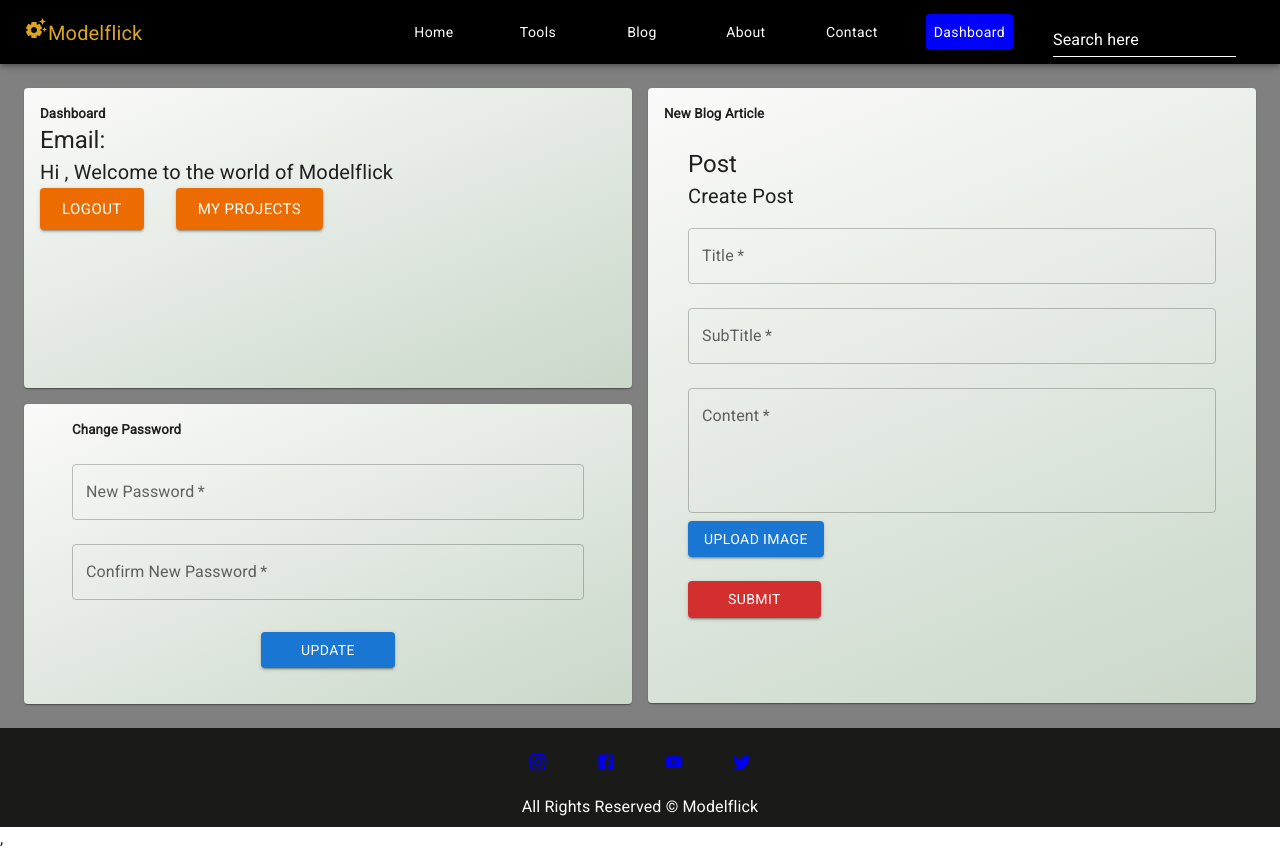
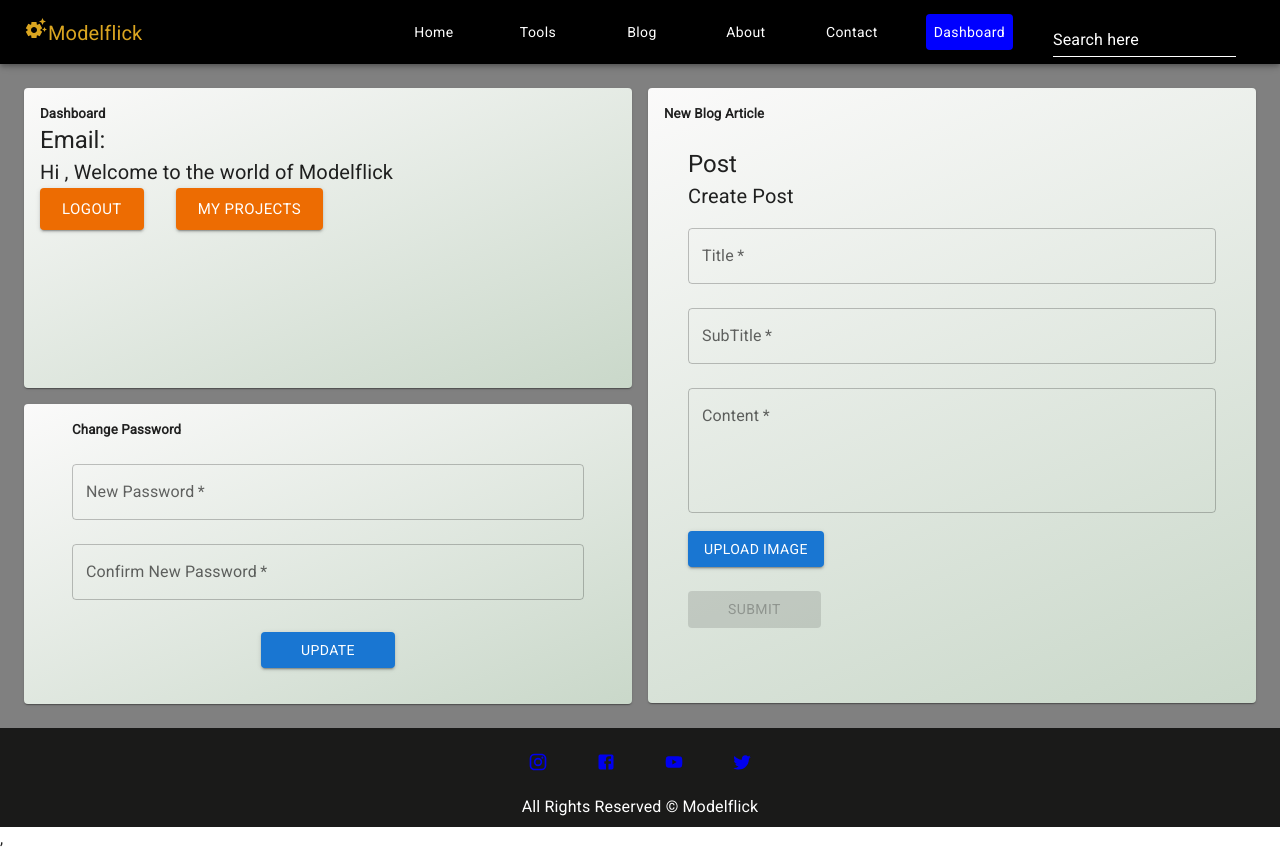
Before and after one commit to Arunarchitect/arunreact, a React (Vite) app: page /dashboard in a window 1280 px wide. Built offline with nearby package versions, Linux system fonts and the light colour scheme; no server answers; sample sign-in values are in the browser's storage.

Commit message:
added image limit

```diff
--- a/src/pages/Dashboard.jsx
+++ b/src/pages/Dashboard.jsx
@@ -21,15 +21,17 @@ const Dashboard = () => {
     name: ''
   });
 
-  const [blogs, setBlogs] = useState([])
+  const [blogs, setBlogs] = useState([]);
 
-  const resetForm = () =>{
-    setTitle('')
-    setSubtitle('')
-    setContent('')
-    setBimage('')
-    document.getElementById('resume-form').reset()
-  }
+  const resetForm = () => {
+    setTitle('');
+    setSubtitle('');
+    setContent('');
+    setBimage('');
+    setPreviewImage(null);
+    setIsImageSelected(false);
+    document.getElementById('resume-form').reset();
+  };
 
   useEffect(() => {
     if (data && isSuccess) {
@@ -53,32 +55,52 @@ const Dashboard = () => {
     display: 'none',
   });
 
-  const [error, setError]= useState({
-    status:false,
-    msg:"",
-    type:"",
-  })
-
+  const [error, setError] = useState({
+    status: false,
+    msg: "",
+    type: "",
+  });
 
   const [title, setTitle] = useState();
   const [subtitle, setSubtitle] = useState();
   const [content, setContent] = useState();
   const [bimage, setBimage] = useState();
+  const [previewImage, setPreviewImage] = useState(null);
+  const [isImageSelected, setIsImageSelected] = useState(false);
+  const [isLoading, setIsLoading] = useState(false); // Added loading state
 
-  //RTK Query
-  const [saveProfile] = useSaveProfileMutation()
+  const [saveProfile] = useSaveProfileMutation();
   const { data: resumeData, isSuccess: isResumeSuccess, refetch } = useGetResumeprofileQuery();
 
-  // Update the subsequent useEffect
   useEffect(() => {
     if (resumeData && isResumeSuccess) {
       setBlogs(resumeData.blogs);
     }
   }, [resumeData, isResumeSuccess, refetch]);
 
+  const handleImageChange = (e) => {
+    const selectedImage = e.target.files[0];
+    if (selectedImage.size > 1 * 1024 * 1024) {
+      alert('Image size exceeds the limit (1MB). Please choose a smaller image.');
+      return;
+    }
+    const previewURL = selectedImage ? URL.createObjectURL(selectedImage) : null;
+
+    setBimage(selectedImage);
+    setIsLoading(true);
+
+    // Simulate a delay (replace this with your actual loading logic)
+    setTimeout(() => {
+      setIsLoading(false);
+      setPreviewImage(previewURL);
+      setIsImageSelected(true);
+    }, 1000);
+  };
 
   const handleSubmit = async (e) => {
     e.preventDefault();
+
+    if (title && subtitle && content && isImageSelected) {
       const formData = new FormData();
       formData.append('title', title);
       formData.append('subtitle', subtitle);
@@ -87,18 +109,26 @@ const Dashboard = () => {
         formData.append('bimage', bimage);
       }
 
-    if (title && subtitle && content) {
+      try {
         const res = await saveProfile(formData);
-      console.log(res)
-      if (res.data.status === 'success') {
+
+        if (res && res.data && res.data.status === 'success') {
           setError({ status: true, msg: 'Uploaded Successfully', type: 'success' });
           resetForm();
           refetch();
+        } else {
+          setError({ status: true, msg: 'Upload Failed', type: 'error' });
+        }
+      } catch (error) {
+        // Handle other errors
+        console.error('Error during form submission:', error);
+        setError({ status: true, msg: 'An error occurred', type: 'error' });
       }
     } else {
-      setError({ status: true, msg: 'All fields are required', type: 'error' });
+      setError({ status: true, msg: 'All fields are required, and an image must be selected', type: 'error' });
     }
   };
+
 
   const handleLogout = () => {
     dispatch(unsetUserInfo({ name: '', email: '' }));
@@ -106,8 +136,6 @@ const Dashboard = () => {
     removeToken();
     navigate('/login');
   };
-
-
 
   return (
     <Layout>
@@ -127,7 +155,7 @@ const Dashboard = () => {
                   <Button variant="contained" color="warning" size="large" onClick={handleLogout} sx={{ mt: 8 }}>
                     Logout
                   </Button>
-                <Button variant="contained" color="warning" size="large" component={NavLink} to={'/projects'}  sx={{ mt: 8 }}>
+                  <Button variant="contained" color="warning" size="large" component={NavLink} to={'/projects'} sx={{ mt: 8 }}>
                     My Projects
                   </Button>
                 </Stack>
@@ -144,31 +172,51 @@ const Dashboard = () => {
             <Card sx={{ width: '100%', height: { xs: 650, sm: 615, md: 615, lg: 615 } }} className="gradient3">
               <CardContent>
                 <h5>New Blog Article</h5>
-                <Box component="form" sx={{p:3}} noValidate id='resume-form' onSubmit={handleSubmit}>
+                <Box component="form" sx={{ p: 3 }} noValidate id='resume-form' onSubmit={handleSubmit}>
                   <Typography variant="h5">Post</Typography>
                   <Typography variant="h6">Create Post</Typography>
 
                   <TextField
-                    id="title"  required fullWidth margin='normal' label='Title'  onChange={(e)=>{setTitle(e.target.value)}}
+                    id="title" required fullWidth margin='normal' label='Title' onChange={(e) => { setTitle(e.target.value) }}
                   />
                   <TextField
-                    id="subtitle"  required fullWidth margin='normal' label='SubTitle'  onChange={(e)=>{setSubtitle(e.target.value)}}
+                    id="subtitle" required fullWidth margin='normal' label='SubTitle' onChange={(e) => { setSubtitle(e.target.value) }}
                   />
                   <TextField
-                    id="content"  required fullWidth multiline rows={4} margin='normal' label='Content'  onChange={(e)=>{setContent(e.target.value)}}
+                    id="content" required fullWidth multiline rows={4} margin='normal' label='Content' onChange={(e) => { setContent(e.target.value) }}
                   />
+
+                  <div style={{ display: 'flex', alignItems: 'center', gap: '10px', marginTop: '10px' }}>
                     <label htmlFor="profile-photo">
-                    <Input accept="image/*" id='profile-photo' type="file" onChange={(e)=>{setBimage(e.target.files[0])}}/>
+                      <Input accept="image/*" id='profile-photo' type="file" onChange={handleImageChange} />
                       <Button variant='contained' component='span'>Upload Image</Button>
+                    </label>
 
-                  </label>
+                    {/* Display a loading spinner while the image is loading */}
+                    {isLoading && <div className="loading-spinner"></div>}
+
+                    {/* Display image preview when available */}
+                    {!isLoading && previewImage && (
+                      <img src={previewImage} alt="Preview" style={{ maxWidth: '10%' }} />
+                    )}
+
+                    {/* Display animated tick mark when the image is selected */}
+                    {isImageSelected && (
+                      <div className="tick-mark-animation">
+                        <svg viewBox="0 0 24 24" width="24" height="24" fill="none" stroke="green" strokeWidth="2" strokeLinecap="round" strokeLinejoin="round">
+                          <polyline points="20 6 9 17 4 12"></polyline>
+                        </svg>
+                      </div>
+                    )}
+                  </div>
+
                   <Box>
-                    <Button type='submit' variant='contained' sx={{mt:3, mb:2, px:5}} color='error'>Submit</Button>
-                    {error.status ? <Alert severity={error.type}>{error.msg}</Alert>:''}
+                    <Button type="submit" variant="contained" sx={{ mt: 3, mb: 2, px: 5 }} color="error" disabled={!isImageSelected}>
+                      Submit
+                    </Button>
+                    {error.status ? <Alert severity={error.type}>{error.msg}</Alert> : ''}
                   </Box>
                 </Box>
-
-
               </CardContent>
             </Card>
           </Grid>
--- a/src/styles/Dash.css
+++ b/src/styles/Dash.css
@@ -58,6 +58,35 @@
     100% { transform: translateX(2px); }
   }
 
-  .card-shiver {
-    animation: shiver 2s infinite;
+.card-shiver {
+animation: shiver 2s infinite;
+}
+
+.tick-mark-animation {
+    animation: fadeInScale 0.5s ease-in-out;
   }
+
+  @keyframes fadeInScale {
+    0% {
+      opacity: 0;
+      transform: scale(0.5);
+    }
+    100% {
+      opacity: 1;
+      transform: scale(1);
+    }
+  }
+
+.loading-spinner {
+border: 4px solid rgba(0, 0, 0, 0.1);
+border-left: 4px solid #000;
+border-radius: 50%;
+width: 20px;
+height: 20px;
+animation: spin 1s linear infinite;
+}
+
+@keyframes spin {
+0% { transform: rotate(0deg); }
+100% { transform: rotate(360deg); }
+}
```
Lines whose indentation alone changed are shown as unchanged.
